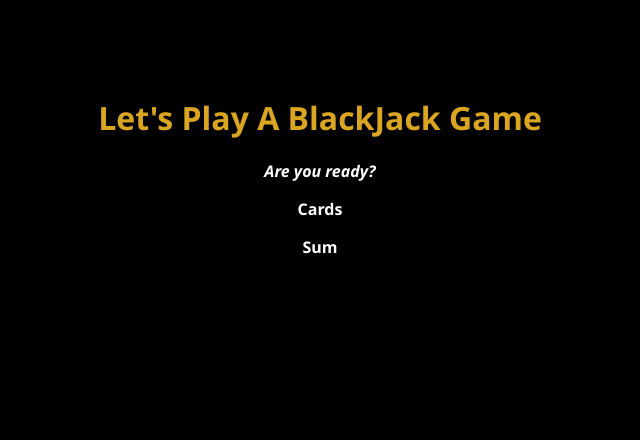
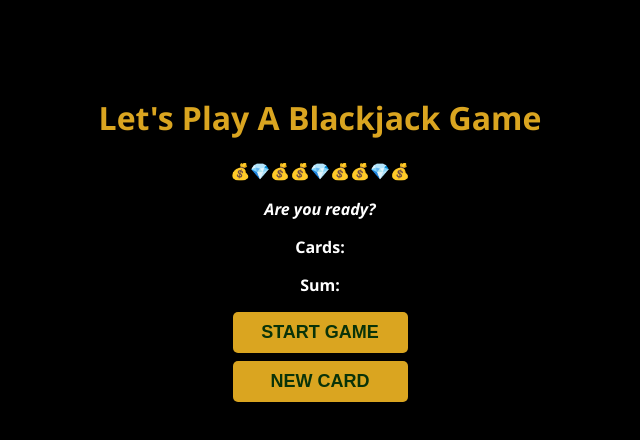
Before and after one commit to KebbaPhilip/BlackJack, a plain HTML site: page index.html in a window 1280 px wide. Shown: the whole page, without its empty margins (320-960 px from the left). Drawn offline with Linux system fonts and the light colour scheme.

Commit message:
Add update

```diff
--- a/index.html
+++ b/index.html
@@ -7,10 +7,13 @@
     <title>BlackJack Game</title>
   </head>
   <body>
-    <h1>Let's Play A BlackJack Game</h1>
+    <h1>Let's Play A Blackjack Game </h1>
+    <p>💰💎💰💰💎💰💰💎💰</p>
     <p id="message-el"> Are you ready?</.>
-    <p>Cards</p>
-    <p>Sum</p>
+    <p id="cards-el">Cards:</p>
+    <p id="sum-el">Sum:</p>
+    <button id="btn", onclick="startGame()">Start Game</button>
+    <button id="new-card" onclick="newCard()">New Card</button>
     <script src="./script.js"></script>
   </body>
 </html>
```
